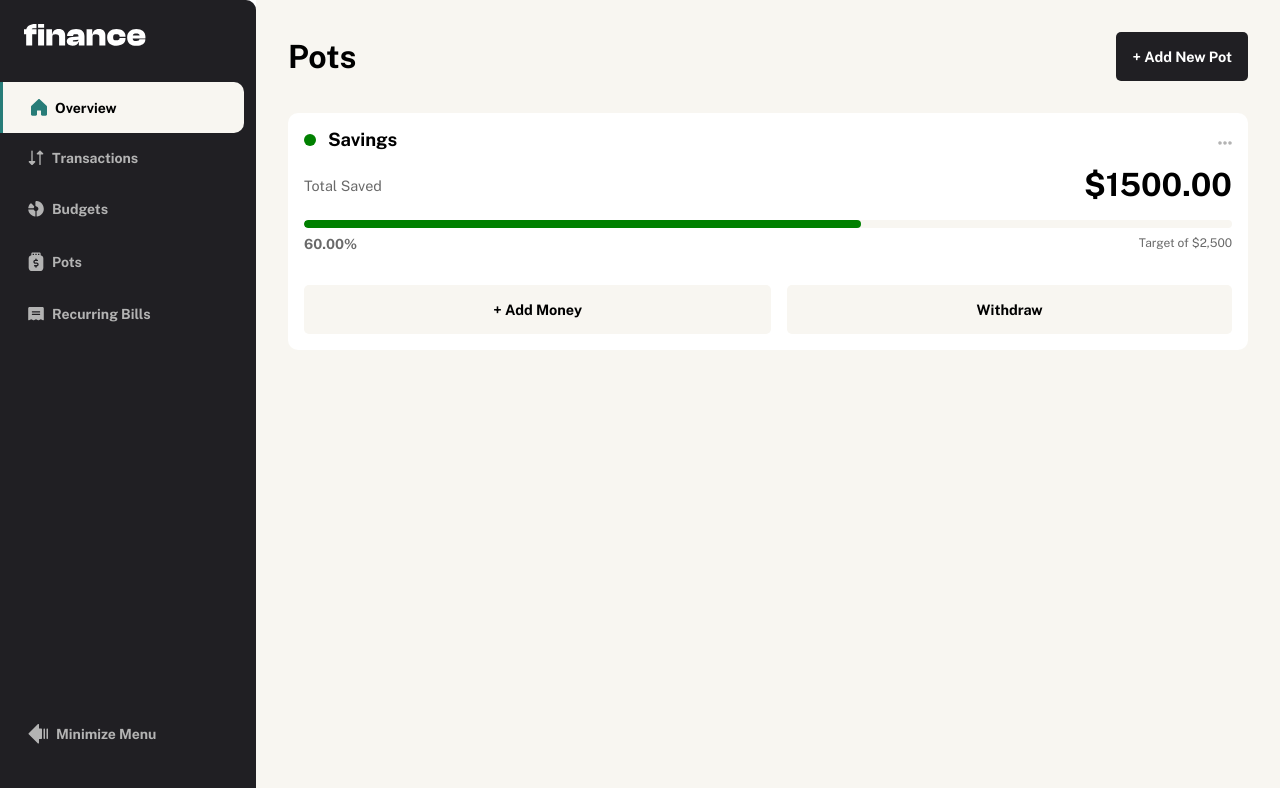
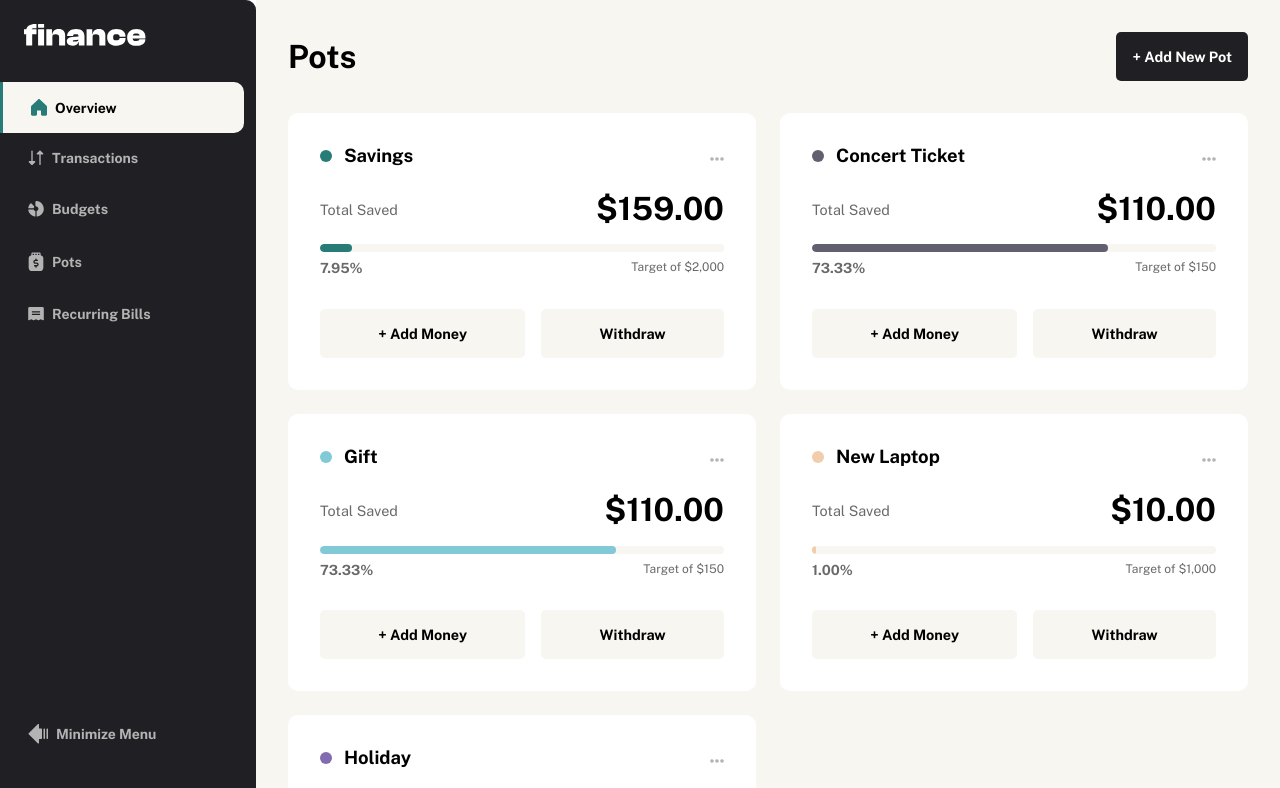
Before and after one commit to jcnevess/personal-finance-app-front, a Nuxt app: page /pots in a window 1280 px wide. Shown: the top 788 px of the page. Built offline with nearby package versions, Linux system fonts and the light colour scheme.

Commit message:
feat: add pinia stores

```diff
--- a/components/PotCompose.vue
+++ b/components/PotCompose.vue
@@ -4,21 +4,31 @@ import type { Pot } from "~/helpers/DTO";
 const { pot, showModal } = defineProps<{ pot?: Pot; showModal: boolean }>();
 const emit = defineEmits<{ closeCompose: [] }>();
 
-const name = ref(pot?.name);
-const target = ref(pot?.target);
-const theme = ref(pot?.theme);
+const name = computed(() => pot?.name);
+const target = computed(() => pot?.target);
+const theme = computed(() => pot?.theme);
 
 const showThemeOptions = ref(false);
 
+const themeOptions = ref([
+  { name: "green", color: "#277c78" },
+  { name: "yellow", color: "#f2cdac" },
+  { name: "cyan", color: "#82c9d7" },
+  { name: "purple", color: "#826cb0" },
+]);
+
 const modal = useTemplateRef("modal");
 
-onUpdated(() => {
-  if (showModal) {
-    modal.value?.showModal();
-  } else {
-    modal.value?.close();
+watch(
+  () => showModal,
+  () => {
+    if (showModal) {
+      modal.value?.showModal();
+    } else {
+      modal.value?.close();
+    }
   }
-});
+);
 
 function changeTheme() {
   showThemeOptions.value = false;
@@ -87,14 +97,13 @@ function addPot() {
             <span class="theme-name">{{ theme }}</span>
           </button>
           <ul v-show="showThemeOptions" class="form-options">
-            <li class="form-option" @click="changeTheme">
-              <span class="theme-color" />
-              <span class="theme-name">Green</span>
-            </li>
-            <li class="form-option" @click="changeTheme">
-              <span class="theme-color" />
-              <span class="theme-name">Red</span>
-            </li>
+            <ThemeOption
+              v-for="themeOption in themeOptions"
+              :key="themeOption.name"
+              :name="themeOption.name"
+              :color="themeOption.color"
+              @click="changeTheme"
+            />
           </ul>
         </div>
         <button @click="addPot">Add Pot</button>
@@ -148,7 +157,6 @@ function addPot() {
   width: 12px;
   height: 12px;
   border-radius: 50%;
-  background-color: aqua;
 }
 
 .theme-color-selected {
--- a/components/PotDelete.vue
+++ b/components/PotDelete.vue
@@ -31,8 +31,10 @@ onUpdated(() => {
         Are you sure you want to delete this pot? This action cannot be
         reversed, and all the data inside it will be removed forever.
       </p>
-      <button class="button-destructive">Yes, Confirm Deletion</button>
-      <button>No, Go Back</button>
+      <button class="button-destructive" @click="emit('closeDelete')">
+        Yes, Confirm Deletion
+      </button>
+      <button @click="emit('closeDelete')">No, Go Back</button>
     </div>
   </dialog>
 </template>
--- /dev/null
+++ b/components/PotList.vue
@@ -0,0 +1,125 @@
+<script setup lang="ts">
+import type { Pot } from "~/helpers/DTO";
+
+const showDeleteModal = ref(false);
+const showComposeModal = ref(false);
+const showTransactionModal = ref(false);
+
+const withdrawalInProgress = ref(false);
+
+const currentPot = ref<Pot | undefined>(undefined);
+const defaultPot = ref<Pot>({
+  name: "",
+  target: 0,
+  total: 0,
+  theme: "black",
+});
+
+const store = useAppStore();
+
+function openDeleteModal(pot: Pot) {
+  currentPot.value = pot;
+  showDeleteModal.value = true;
+}
+
+function closeDeleteModal() {
+  showDeleteModal.value = false;
+  currentPot.value = undefined;
+}
+
+function openComposeModal(pot?: Pot) {
+  currentPot.value = pot;
+  showComposeModal.value = true;
+}
+
+function closeComposeModal() {
+  showComposeModal.value = false;
+  currentPot.value = undefined;
+}
+
+function openTransactionModal(isWithdrawal: boolean, pot: Pot) {
+  currentPot.value = pot;
+  showTransactionModal.value = true;
+  withdrawalInProgress.value = isWithdrawal;
+}
+
+function closeTransactionModal() {
+  showTransactionModal.value = false;
+  currentPot.value = undefined;
+  withdrawalInProgress.value = false;
+}
+
+function startAddPot() {
+  currentPot.value = undefined;
+  openComposeModal(currentPot.value);
+}
+</script>
+
+<template>
+  <div class="wrapper">
+    <header>
+      <h1>Pots</h1>
+      <button @click="startAddPot">+ Add New Pot</button>
+    </header>
+
+    <div class="pots">
+      <PotView
+        v-for="pot in store.pots"
+        :key="pot.name"
+        :pot="pot"
+        @open-delete="openDeleteModal(pot)"
+        @open-compose="openComposeModal(pot)"
+        @open-transaction="openTransactionModal($event.isWithdrawal, pot)"
+      />
+      <PotDelete
+        pot-name="Savings"
+        :show-modal="showDeleteModal"
+        @close-delete="closeDeleteModal"
+      />
+      <PotCompose
+        :pot="currentPot"
+        :show-modal="showComposeModal"
+        @close-compose="closeComposeModal"
+      />
+      <PotTransaction
+        :pot="currentPot || defaultPot"
+        :show-modal="showTransactionModal"
+        :is-withdrawal="withdrawalInProgress"
+        @close-transaction="closeTransactionModal"
+      />
+    </div>
+  </div>
+</template>
+
+<style scoped>
+header {
+  display: flex;
+  align-items: center;
+  justify-content: space-between;
+}
+
+button {
+  color: white;
+  background-color: var(--color-background-dark);
+}
+
+button:hover {
+  background-image: linear-gradient(
+    180deg,
+    rgb(255, 255, 255),
+    rgb(255, 255, 255)
+  );
+}
+
+.wrapper {
+  display: flex;
+  flex-direction: column;
+  gap: 2rem;
+}
+
+.pots {
+  display: grid;
+  grid-template-columns: auto auto;
+  gap: 1.5rem;
+}
+</style>
--- a/components/PotTransaction.vue
+++ b/components/PotTransaction.vue
@@ -15,14 +15,6 @@ const emit = defineEmits<{ closeTransaction: [] }>();
 
 const modal = useTemplateRef("modal");
 
-onUpdated(() => {
-  if (showModal) {
-    modal.value?.showModal();
-  } else {
-    modal.value?.close();
-  }
-});
-
 const amount = ref<number | undefined>(undefined);
 
 const newAmmount = computed(() => {
@@ -37,9 +29,22 @@ const initialProportion = computed(() => pot.total / pot.target);
 const initialPercentageText = computed(
   () => (initialProportion.value * 100).toFixed(2) + "%"
 );
+
 const newProportion = computed(() => newAmmount.value / pot.target);
 const newPercentageText = computed(
   () => (newProportion.value * 100).toFixed(2) + "%"
+);
+
+watch(
+  () => showModal,
+  () => {
+    if (showModal) {
+      modal.value?.showModal();
+      amount.value = undefined;
+    } else {
+      modal.value?.close();
+    }
+  }
 );
 
 function formatDecimal(numberToFormat: number) {
@@ -92,7 +97,7 @@ function formatDecimal(numberToFormat: number) {
             <p class="meter-percentage">
               {{ newPercentageText }}
             </p>
-            <p class="meter-target">{{ `Target of \$${pot.target}` }}</p>
+            <p class="meter-target">{{ `Target of \$${pot?.target}` }}</p>
           </div>
         </div>
       </div>
--- a/components/PotView.vue
+++ b/components/PotView.vue
@@ -91,9 +91,9 @@ article {
   overflow: hidden;
   display: flex;
   flex-direction: column;
-  gap: 1rem;
+  gap: 1.5rem;
   min-width: 425px;
-  padding: 1rem;
+  padding: 2rem;
 }
 
 header {
@@ -170,6 +170,7 @@ h2 {
 
 .pot-options {
   position: absolute;
+  z-index: 1;
   top: 2rem;
   right: 0;
   list-style: none;
--- /dev/null
+++ b/components/ThemeOption.vue
@@ -0,0 +1,24 @@
+<script setup lang="ts">
+const { name, color } = defineProps<{ name: string; color: string }>();
+</script>
+
+<template>
+  <li class="form-option">
+    <span class="theme-color" />
+    <span class="theme-name">{{ name }}</span>
+  </li>
+</template>
+
+<style scoped>
+.theme-color {
+  width: 12px;
+  height: 12px;
+  border-radius: 50%;
+  background-color: v-bind("color");
+}
+
+.theme-name {
+  color: black;
+  text-transform: capitalize;
+}
+</style>
--- a/pages/pots.vue
+++ b/pages/pots.vue
@@ -1,107 +1,3 @@
-<script setup lang="ts">
-import type { Pot } from "~/helpers/DTO";
-
-const showDeleteModal = ref(false);
-const showComposeModal = ref(false);
-const showTransactionModal = ref(false);
-
-const withdrawalInProgress = ref(false);
-
-const defaultPot = ref<Pot | undefined>({
-  name: "Savings",
-  target: 2500,
-  total: 1500,
-  theme: "green",
-});
-
-function openDeleteModal() {
-  showDeleteModal.value = true;
-}
-
-function closeDeleteModal() {
-  showDeleteModal.value = false;
-}
-
-function openComposeModal() {
-  showComposeModal.value = true;
-}
-
-function closeComposeModal() {
-  showComposeModal.value = false;
-}
-
-function openTransactionModal(isWithdrawal: boolean) {
-  showTransactionModal.value = true;
-  withdrawalInProgress.value = isWithdrawal;
-}
-
-function closeTransactionModal() {
-  showTransactionModal.value = false;
-}
-
-function startAddPot() {
-  defaultPot.value = undefined;
-  openComposeModal();
-}
-</script>
-
 <template>
-  <div class="wrapper">
-    <header>
-      <h1>Pots</h1>
-      <button @click="startAddPot">+ Add New Pot</button>
-    </header>
-
-    <div class="pots">
-      <PotView
-        :pot="defaultPot!"
-        @open-delete="openDeleteModal"
-        @open-compose="openComposeModal"
-        @open-transaction="openTransactionModal($event.isWithdrawal)"
-      />
-      <PotDelete
-        pot-name="Savings"
-        :show-modal="showDeleteModal"
-        @close-delete="closeDeleteModal"
-      />
-      <PotCompose
-        :pot="defaultPot"
-        :show-modal="showComposeModal"
-        @close-compose="closeComposeModal"
-      />
-      <PotTransaction
-        :pot="defaultPot!"
-        :show-modal="showTransactionModal"
-        :is-withdrawal="withdrawalInProgress"
-        @close-transaction="closeTransactionModal"
-      />
-    </div>
-  </div>
+  <PotList />
 </template>
-
-<style scoped>
-header {
-  display: flex;
-  align-items: center;
-  justify-content: space-between;
-}
-
-button {
-  color: white;
-  background-color: var(--color-background-dark);
-}
-
-button:hover {
-  background-image: linear-gradient(
-    180deg,
-    rgb(255, 255, 255),
-    rgb(255, 255, 255)
-  );
-}
-
-.wrapper {
-  display: flex;
-  flex-direction: column;
-  gap: 2rem;
-}
-</style>
--- /dev/null
+++ b/stores/app.ts
@@ -0,0 +1,11 @@
+import database from "../assets/data/data.json";
+
+import { ref } from "vue";
+import { defineStore } from "pinia";
+import type { Pot } from "~/helpers/DTO";
+
+export const useAppStore = defineStore("app", () => {
+  const pots = ref<Pot[]>(database.pots);
+
+  return { pots };
+});
--- a/stores/counter.ts
+++ /dev/null
@@ -1,12 +0,0 @@
-import { ref, computed } from 'vue'
-import { defineStore } from 'pinia'
-
-export const useCounterStore = defineStore('counter', () => {
-  const count = ref(0)
-  const doubleCount = computed(() => count.value * 2)
-  function increment() {
-    count.value++
-  }
-
-  return { count, doubleCount, increment }
-})
```
